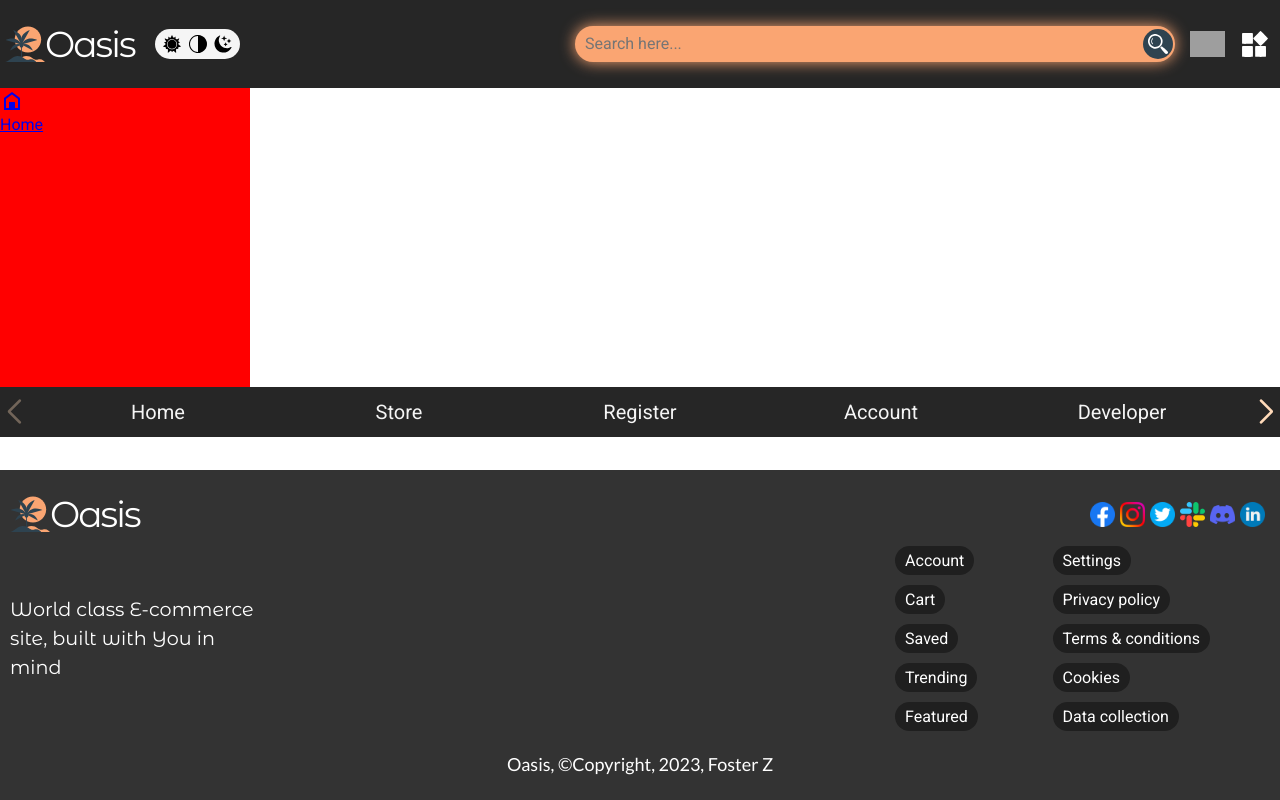
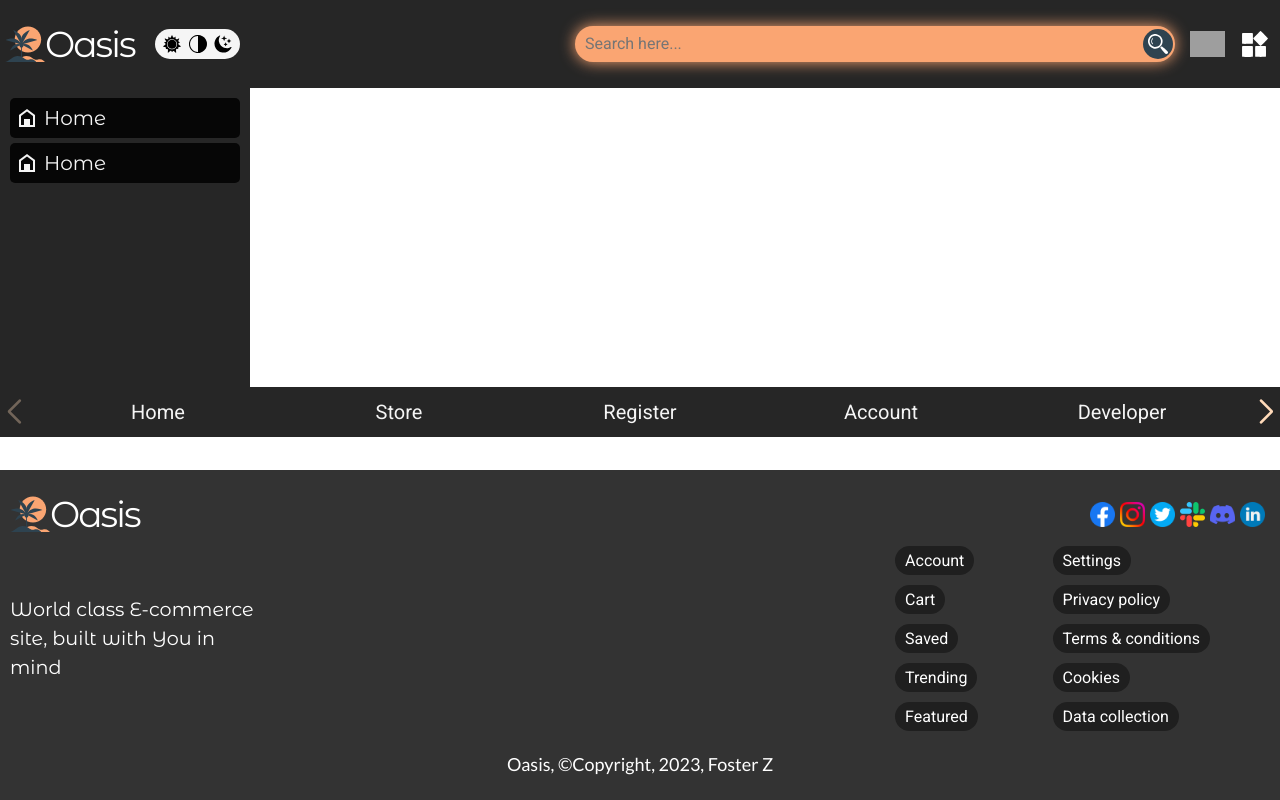
Before and after one commit to Foss-Development-Projects/oasis-client, a Vue app in the folder client/: page / in a window 1280 px wide. Built offline with nearby package versions, Linux system fonts and the light colour scheme; grey boxes are pictures that could not be loaded.

Commit message:
Oasis(sidebar_development_in_progress)

```diff
--- /dev/null
+++ b/client/src/assets/styles/modules/_scrollbar.scss
@@ -0,0 +1,23 @@
+@mixin scrollbar($width, $bg-color, $fg-color, $rounded: 10px) {
+	&::-webkit-scrollbar {
+		width: $width;
+		border-radius: $rounded;
+		&-thumb {
+			background-color: $fg-color;
+			border-radius: $rounded;
+		}
+		&-button {
+
+		}
+		&-thumb {
+
+		}
+		&-corner {
+
+		}
+		&-track {
+			background-color: $bg-color;
+		}
+		&-track-piece {}
+	}
+}
--- a/client/src/components/shared/NavBar.vue
+++ b/client/src/components/shared/NavBar.vue
@@ -46,7 +46,7 @@
 					},
 			    }">
 			<swiper-slide v-for="route in navRoutes" :key="route.id">
-				<a :href="route.path" class="navbar-link">{{ route.name }}</a>
+				<router-link :to="route.path" class="navbar-link">{{ route.name }}</router-link>
 			</swiper-slide>
 		</swiper>
 	</nav>
--- a/client/src/components/shared/SideBar.vue
+++ b/client/src/components/shared/SideBar.vue
@@ -17,7 +17,13 @@
 		<ul class="sidebar-list">
 			<li class="sidebar-list-item">
 				<a class="sidebar-list-item-link" href="#">
-					<i class="sidebar-list-item-link-icon"><v-icon icon="mdi-home-variant-outline"></v-icon></i>
+					<v-icon class="sidebar-list-item-link-icon" icon="mdi-home-variant-outline"></v-icon>
+					<p class="sidebar-list-item-link-title">Home</p>
+				</a>
+			</li>
+			<li class="sidebar-list-item">
+				<a class="sidebar-list-item-link" href="#">
+					<v-icon class="sidebar-list-item-link-icon" icon="mdi-home-variant-outline"></v-icon>
 					<p class="sidebar-list-item-link-title">Home</p>
 				</a>
 			</li>
@@ -26,9 +32,52 @@
 </template>
 
 <style lang="scss">
+	@use './../../assets/styles/modules/scrollbar' as mix;
 	.sidebar {
 		height: 100%;
 		width: 250px;
-		background: red;
+		background: var(--default-bg-color);
+		color: var(--default-fg-color);
 	}
+	.sidebar-list {
+		padding: 10px;
+		display: flex;
+		flex-direction: column;
+		align-items: center;
+		overflow: hidden;
+		overflow-y: scroll;
+		height: 100%;
+		@include mix.scrollbar(10px, orange, blue);
+		&-item {
+			margin-bottom: 5px;
+			width: 100%;
+			&-link {
+				display: grid;
+				grid-template-columns: 24px 1fr;
+				grid-gap: 5px;
+				padding: 5px;
+				align-items: center;
+				color: inherit;
+				text-decoration: none;
+				width: 100%;
+				border-radius: 5px;
+				background-color: rgba(0,0,0,0.85);
+				transition: background-color, color, 200ms ease-in-out;
+				&:hover {
+					background-color: var(--default-fg-color);
+					color: var(--default-bg-color);
+					transition: background-color, color, 200ms ease-in-out;
+				}
+				&-title {
+					font-size: 20px;
+					font-family: "Montserrat Alternates", sans-serif;
+				}
+				&-icon {
+
+				}
+			}
+		}
+
+	}
+
 </style>
```
